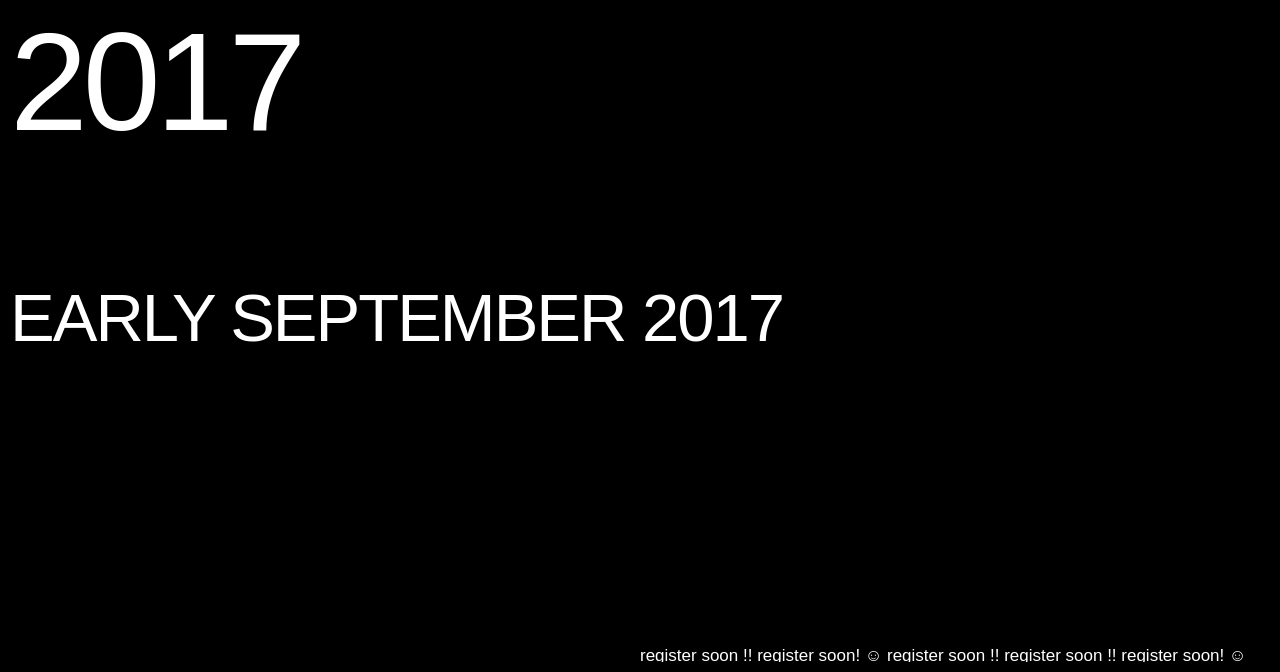
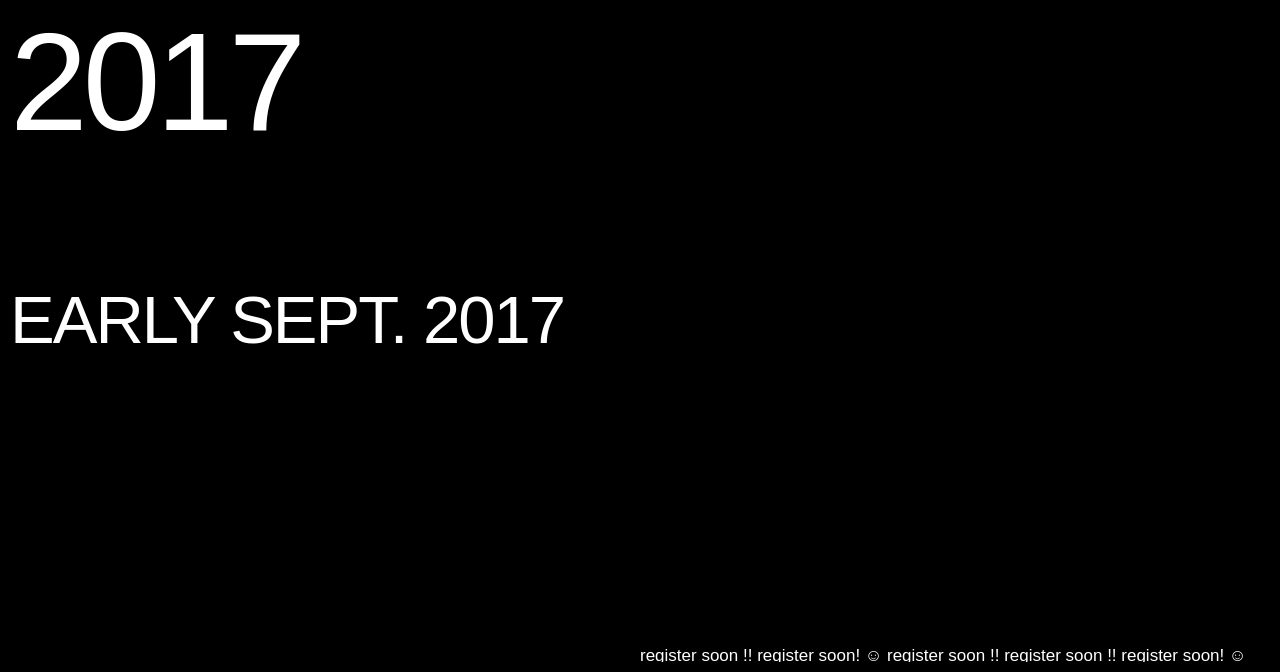
Before and after one commit to relisher/pennapps-possible, a plain HTML site: page index.html in a window 1280 px wide. Shown: the part 128-800 px from the top of the page. Drawn offline with Linux system fonts and the light colour scheme.

Commit message:
smaller...

```diff
--- a/index.html
+++ b/index.html
@@ -37,7 +37,7 @@
             <h1 style="line-height: 95%;">Pennapps Fall 2017</h1>
           </br>
 
-                      <h2> Early September 2017</h2>
+                      <h2 style="line-height: 95%;"> Early Sept. 2017 </h2>
             <!--<span id="weather"></span>-->
         </div>
         <div id="splashscreen-footer">
```
